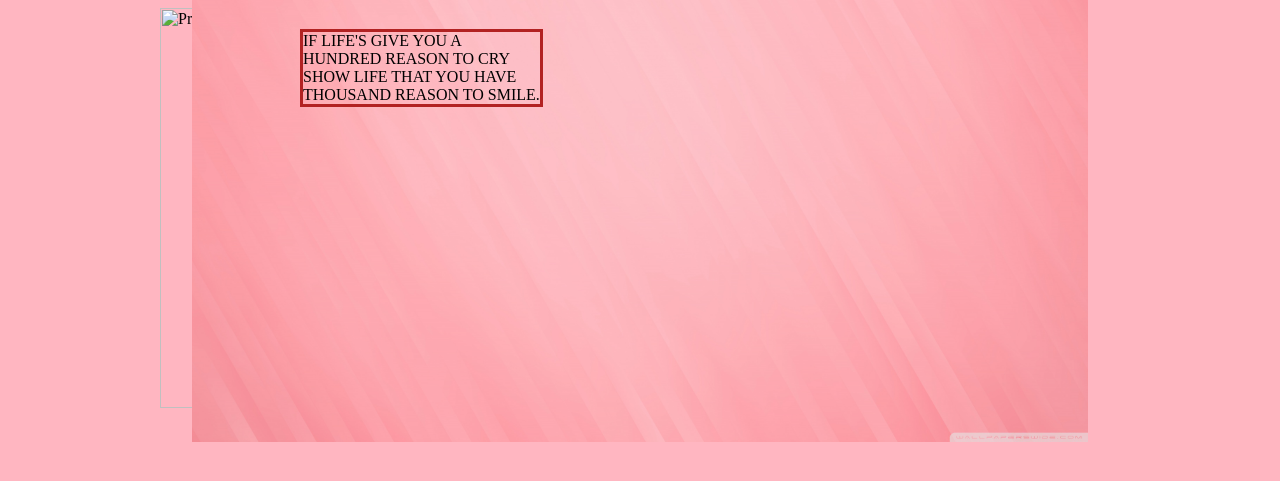
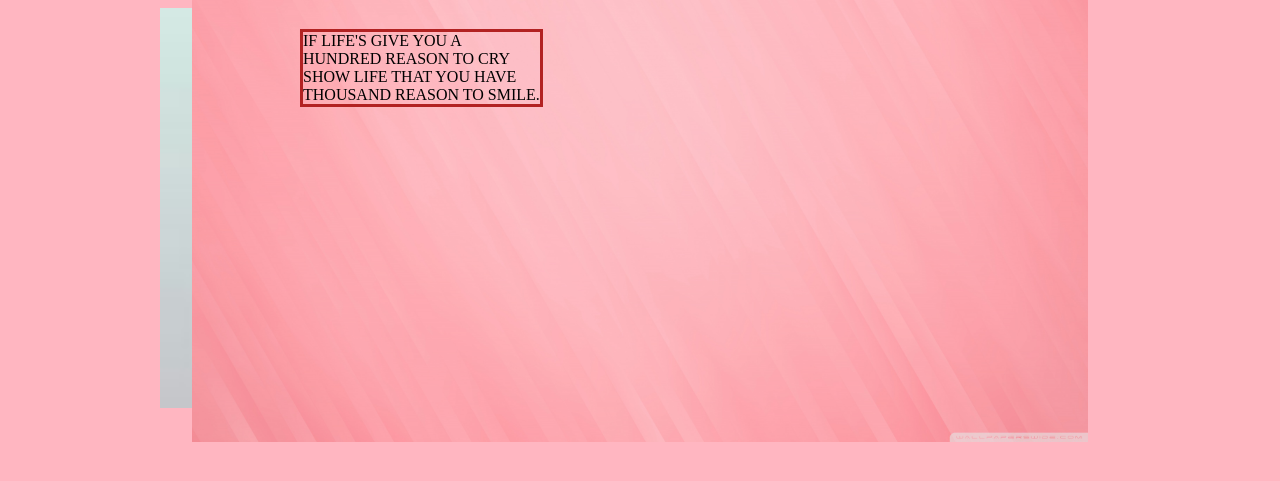
Before and after one commit to cyanappy/denise_webdev, a plain HTML site: page index.html in a window 1280 px wide. Shown: the part 157-638 px from the top of the page. Drawn offline with Linux system fonts and the light colour scheme.

Commit message:
added pfp to html

```diff
--- a/index.html
+++ b/index.html
@@ -6,7 +6,7 @@
 <body>
 <h1 id = "header"> <br> <br> </h1>
 <h1 id = "name"> DENISE DEL VALLE MENDOZA </h1>
-<img id = "profile" src="profilepic.jpg" alt="Profile picture" height="400" width="400" >
+<img id = "profile" src="pfp.jpg" alt="Profile picture" height="400" width="400" >
 
 <img id = "secondbg" src = "pinkbg.jpg" alt = "pinkbg" />
 
```
